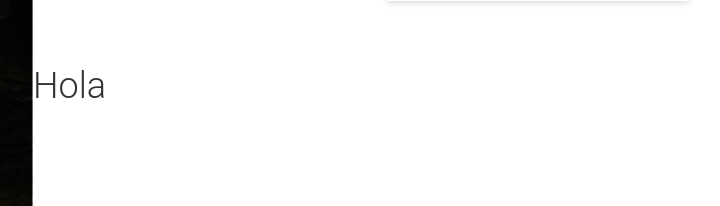
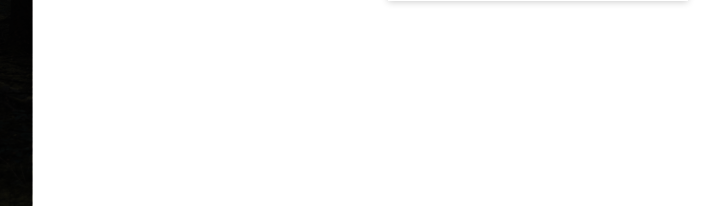
Before and after one commit to CristianMedina123/GitMantenimiento, a PHP site: page /Vista/home.php in a window 1280 px wide. Shown: the part 594-800 px from the top of the page, without its empty margins (237-957 px from the left). Run offline with PHP 8.4, Linux system fonts and the light colour scheme; the visitor is signed in with stand-in values (Sample User, id 1); tables that the repository leaves empty or names only in its code hold one stand-in row (values such as "Sample post").

```diff
--- a/Vista/home.php
+++ b/Vista/home.php
@@ -229,7 +229,6 @@
 			</article>
 		</div>
 
-<h1>Hola</h1>
 	<!--====== Scripts -->
 	<script src="./js/jquery-3.1.1.min.js"></script>
 	<script src="./js/sweetalert2.min.js"></script>
```
